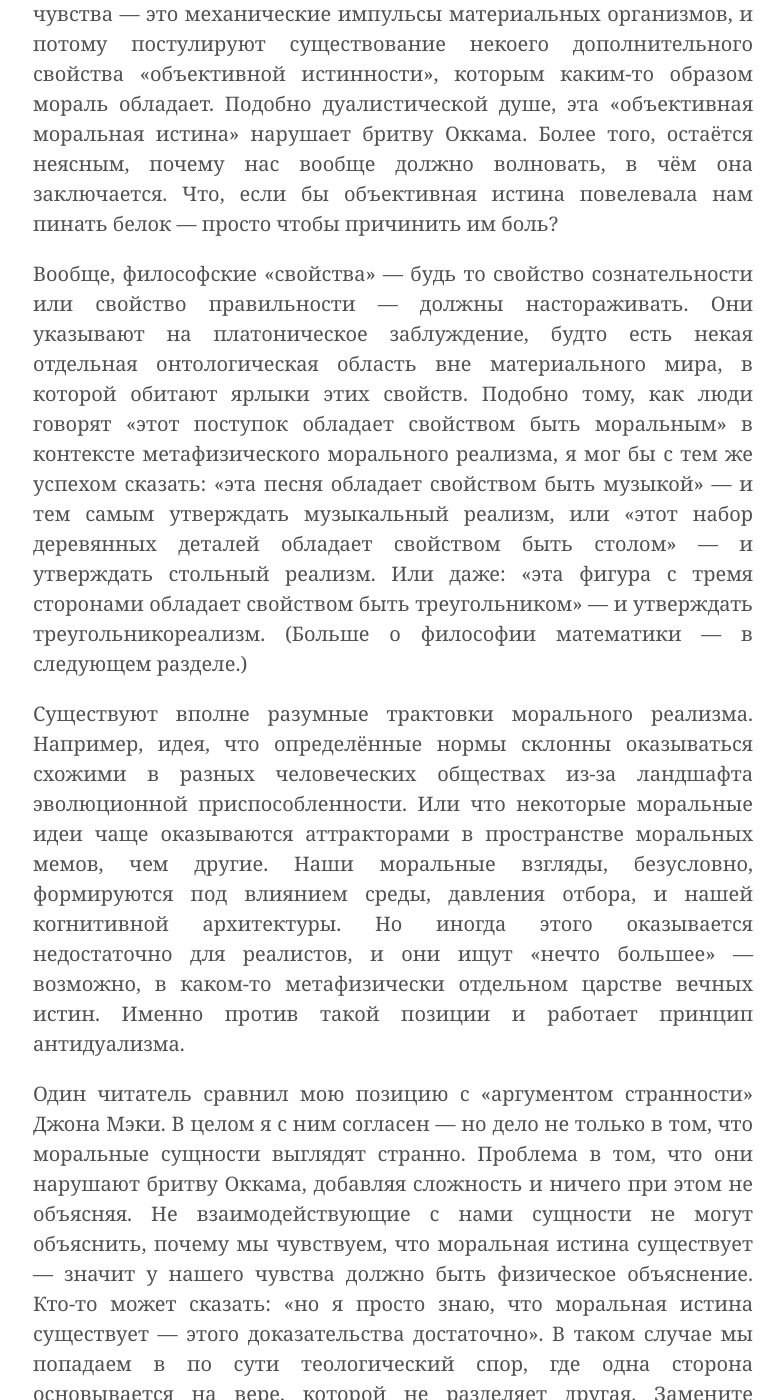
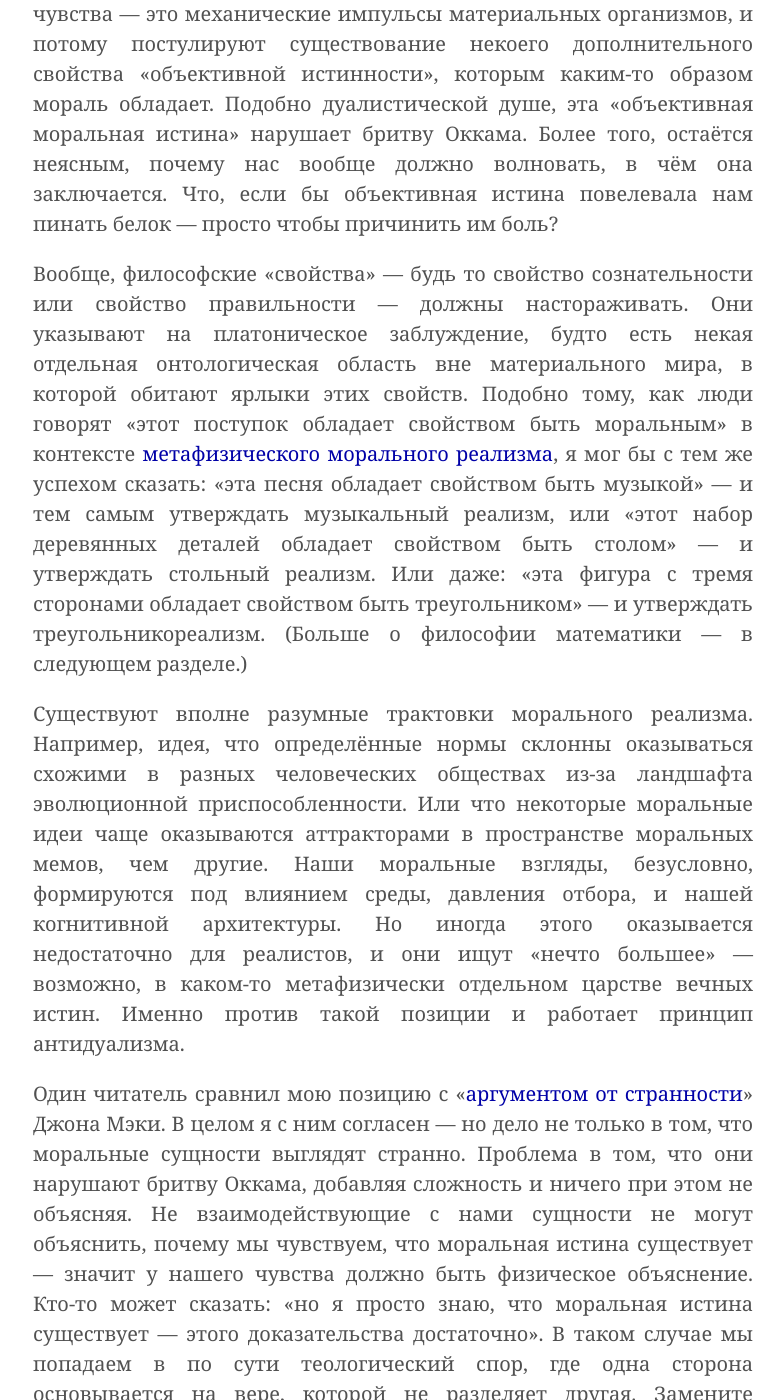
Before and after one commit to ReducingSuffering/reducingsuffering.github.io, a Jekyll site: the page built from _articles/brian-tomasik-5.md, in a window 1280 px wide and 1400 px high, scrolled down 503 px. Shown: the whole window, without its empty margins (247-1031 px from the left). Built offline with Jekyll 4.4.1, drawn with Linux system fonts in a browser that asks for light colours; some of the changed text lies outside the part shown.

Commit message:
Update brian-tomasik-5.md

```diff
--- a/_articles/brian-tomasik-5.md
+++ b/_articles/brian-tomasik-5.md
@@ -3,7 +3,7 @@ layout: article
 title: "Моральный реализм"
 authors:
   - Брайан Томасик
-original:
+original: https://reducing-suffering.org/the-many-fallacies-of-dualism/#Moral_realism
 original_date:
   - 2013
   - 2017.11.10
@@ -19,11 +19,11 @@ _Примечание: В этом разделе я допускаю вольн
 
 Некоторые моральные реалисты не хотят признавать, что моральные чувства — это механические импульсы материальных организмов, и потому постулируют существование некоего дополнительного свойства «объективной истинности», которым каким-то образом мораль обладает. Подобно дуалистической душе, эта «объективная моральная истина» нарушает бритву Оккама. Более того, остаётся неясным, почему нас вообще должно волновать, в чём она заключается. Что, если бы объективная истина повелевала нам пинать белок — просто чтобы причинить им боль?
 
-Вообще, философские «свойства» — будь то свойство сознательности или свойство правильности — должны настораживать. Они указывают на платоническое заблуждение, будто есть некая отдельная онтологическая область вне материального мира, в которой обитают ярлыки этих свойств. Подобно тому, как люди говорят «этот поступок обладает свойством быть моральным» в контексте метафизического морального реализма, я мог бы с тем же успехом сказать: «эта песня обладает свойством быть музыкой» — и тем самым утверждать музыкальный реализм, или «этот набор деревянных деталей обладает свойством быть столом» — и утверждать стольный реализм. Или даже: «эта фигура с тремя сторонами обладает свойством быть треугольником» — и утверждать треугольникореализм. (Больше о философии математики — в следующем разделе.)
+Вообще, философские «свойства» — будь то свойство сознательности или свойство правильности — должны настораживать. Они указывают на платоническое заблуждение, будто есть некая отдельная онтологическая область вне материального мира, в которой обитают ярлыки этих свойств. Подобно тому, как люди говорят «этот поступок обладает свойством быть моральным» в контексте [метафизического морального реализма](https://en.wikipedia.org/wiki/Moral_realism#Robust_versus_minimal_moral_realism), я мог бы с тем же успехом сказать: «эта песня обладает свойством быть музыкой» — и тем самым утверждать музыкальный реализм, или «этот набор деревянных деталей обладает свойством быть столом» — и утверждать стольный реализм. Или даже: «эта фигура с тремя сторонами обладает свойством быть треугольником» — и утверждать треугольникореализм. (Больше о философии математики — в следующем разделе.)
 
 Существуют вполне разумные трактовки морального реализма. Например, идея, что определённые нормы склонны оказываться схожими в разных человеческих обществах из-за ландшафта эволюционной приспособленности. Или что некоторые моральные идеи чаще оказываются аттракторами в пространстве моральных мемов, чем другие. Наши моральные взгляды, безусловно, формируются под влиянием среды, давления отбора, и нашей когнитивной архитектуры. Но иногда этого оказывается недостаточно для реалистов, и они ищут «нечто большее» — возможно, в каком-то метафизически отдельном царстве вечных истин. Именно против такой позиции и работает принцип антидуализма.
 
-Один читатель сравнил мою позицию с «аргументом странности» Джона Мэки. В целом я с ним согласен — но дело не только в том, что моральные сущности выглядят странно. Проблема в том, что они нарушают бритву Оккама, добавляя сложность и ничего при этом не объясняя. Не взаимодействующие с нами сущности не могут объяснить, почему мы чувствуем, что моральная истина существует — значит у нашего чувства должно быть физическое объяснение. Кто-то может сказать: «но я просто знаю, что моральная истина существует — этого доказательства достаточно». В таком случае мы попадаем в по сути теологический спор, где одна сторона основывается на вере, которой не разделяет другая. Замените «моральную истину» на «Бога» — и многие аргументы будут выглядеть почти такими же.
+Один читатель сравнил мою позицию с «[аргументом от странности](https://en.wikipedia.org/wiki/Argument_from_queerness)» Джона Мэки. В целом я с ним согласен — но дело не только в том, что моральные сущности выглядят странно. Проблема в том, что они нарушают бритву Оккама, добавляя сложность и ничего при этом не объясняя. Не взаимодействующие с нами сущности не могут объяснить, почему мы чувствуем, что моральная истина существует — значит у нашего чувства должно быть физическое объяснение. Кто-то может сказать: «но я просто знаю, что моральная истина существует — этого доказательства достаточно». В таком случае мы попадаем в по сути теологический спор, где одна сторона основывается на вере, которой не разделяет другая. Замените «моральную истину» на «Бога» — и многие аргументы будут выглядеть почти такими же.
 
 На самом деле моральный реализм во многом похож на теизм. Подобно религиозной вере или национализму современной эпохи, моральный реализм действует как мотивационная сила, побуждающая людей к самопожертвованию ради «высшего блага» — будь то Бог, нация или «моральная правильность» как таковая. Это эмоциональные чувства, которые скрепляют сообщества и поддерживают нормы честной игры и неэгоистичного поведения. В этом смысле все они, вероятно, играли полезную роль в прошлом — и, возможно, до сих пор играют для многих людей. Но, увы, все формы лояльности к «своим» обычно сопровождаются враждебностью к «чужим» — к тем, кто верит не в того Бога, воюет не за ту страну или отстаивает не те моральные ценности. Когда вы уверены, что вы «правы», это дает вам считать других «неправыми».
 
```
